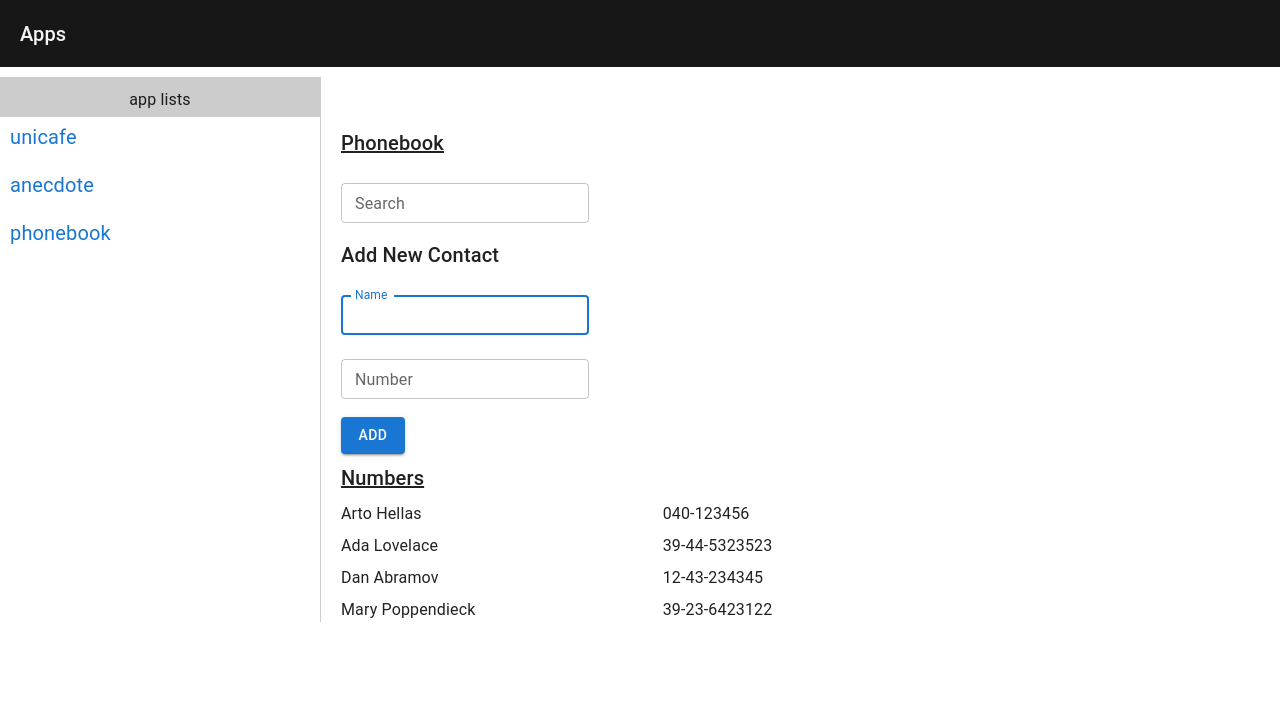
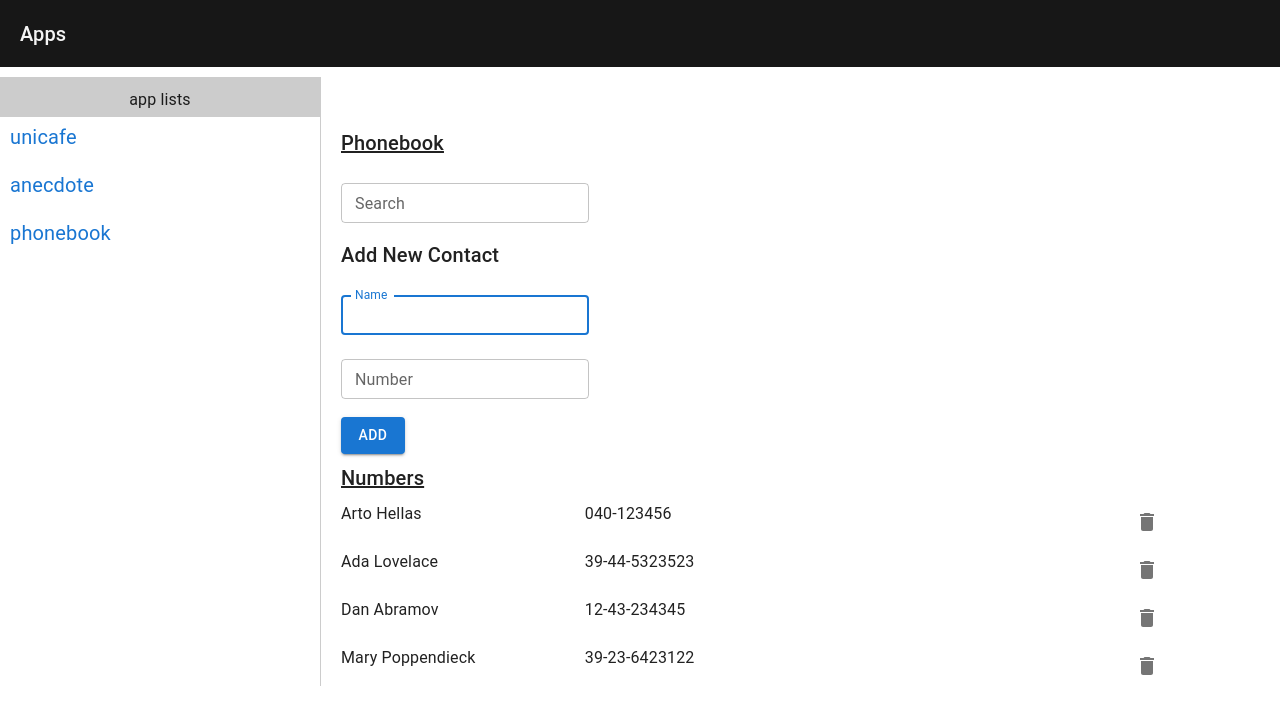
Before and after one commit to techBoolo/fullstack2022app, a React (Create React App) app: page /phonebook in a window 1280 px wide. Shown: the top 714 px of the page. Built offline with nearby package versions, Linux system fonts and the light colour scheme.

Commit message:
delete contact, handle duplicate

```diff
--- a/src/components/Phonebook/Result.js
+++ b/src/components/Phonebook/Result.js
@@ -1,13 +1,15 @@
 import { Fragment } from 'react'
 import Typography from '@mui/material/Typography'
 import Box from '@mui/material/Box'
+import IconButton from '@mui/material/IconButton'
+import DeleteIcon from '@mui/icons-material/Delete'
 
-const Result = ({ filterResult }) => {
+const Result = ({ filterResult, handleDelete }) => {
 
   return (
     <>
       <Typography variant='h6' sx={{ textDecoration: 'underline'}}>Numbers</Typography>
-      <Box sx={{ display: 'grid', gridTemplateColumns: '1fr 2fr', gap: 1}}>
+      <Box sx={{ display: 'grid', gridTemplateColumns: '1fr 2fr 1fr', gap: 1}}>
         {
           (filterResult.length === 0)
             ? <Typography>No result found</Typography>
@@ -16,6 +18,7 @@ const Result = ({ filterResult }) => {
                 <Fragment key={person.id}>
                   <Typography key={person.name}>{ person.name }</Typography>
                   <Typography sx={{ ml: '10px' }}>{person.number }</Typography>
+                  <IconButton onClick={() => handleDelete(person.id)}><DeleteIcon /></IconButton>
                 </Fragment>
               ))
         }
--- a/src/components/Phonebook/index.js
+++ b/src/components/Phonebook/index.js
@@ -16,16 +16,33 @@ const Phonebook = (props) => {
 
   const handleSubmit = (ev) => {
     ev.preventDefault()
-    let dup = people.find(person => person.name.toLowerCase() === name.toLowerCase().trim())
-    if(dup) {
-      alert(`${name} already in the phonebook`)
-      setName('')
-      setNumber('')
-      return
+    let dupIdx = people.findIndex(person => person.name.toLowerCase() === name.toLowerCase().trim())
+    if(dupIdx !== -1) {
+      const response = window.confirm(`${name} already in the phonebook, change the number?`)
+      if(!response) {
+        setName('')
+        setNumber('')
+        return
+      } else {
+        const p = [...people]
+        p.splice(dupIdx, 1, { id: p[dupIdx].id, name, number })
+        setPeople(p)
+        setName('')
+        setNumber('')
+        return
+      }
     }
-    setPeople([...people, {id: people.length + 1, name: name.trim(), number: number.trim() }])
+    setPeople([...people, {id: Math.random().toString(36).substr(2, 4), name: name.trim(), number: number.trim() }])
     setName('')
     setNumber('')
+  }
+
+  const handleDelete = (id) => {
+    const response = window.confirm('confirm Deleting contact.')
+    if(response) {
+      const result = people.filter(person => person.id !== id)
+      setPeople(result)
+    }
   }
 
   useEffect(() => {
@@ -39,7 +56,7 @@ const Phonebook = (props) => {
       <Typography variant='h6' sx={{ textDecoration: 'underline'}}>Phonebook</Typography>
       <Filter searchTerm={searchTerm} setSearchTerm={setSearchTerm} />
       <Form name={name} setName={setName} number={number} setNumber={setNumber} handleSubmit={handleSubmit} />
-      <Result filterResult={filterResult} />
+      <Result filterResult={filterResult} handleDelete={handleDelete} />
     </Stack>
   );
 };
```
